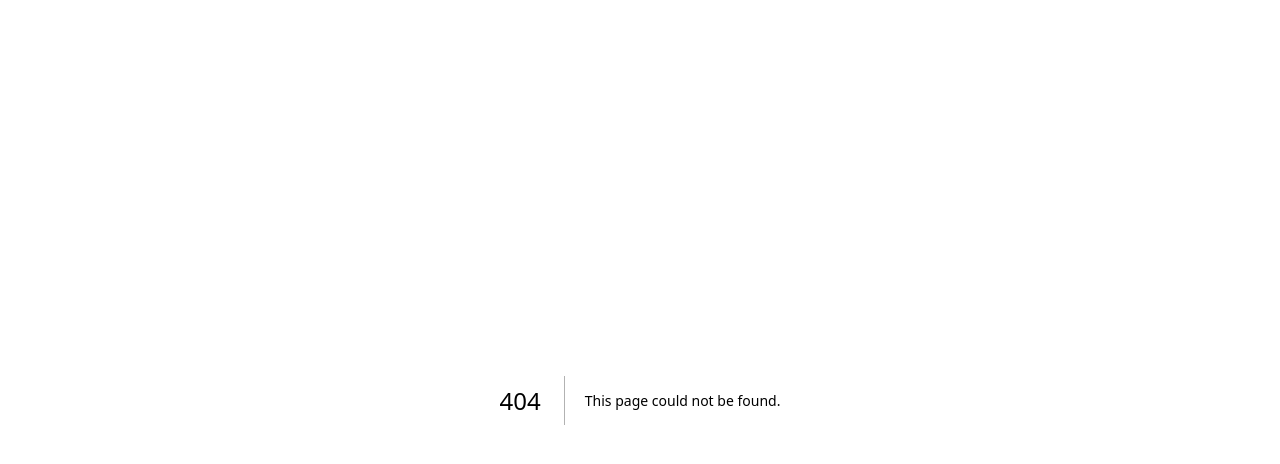
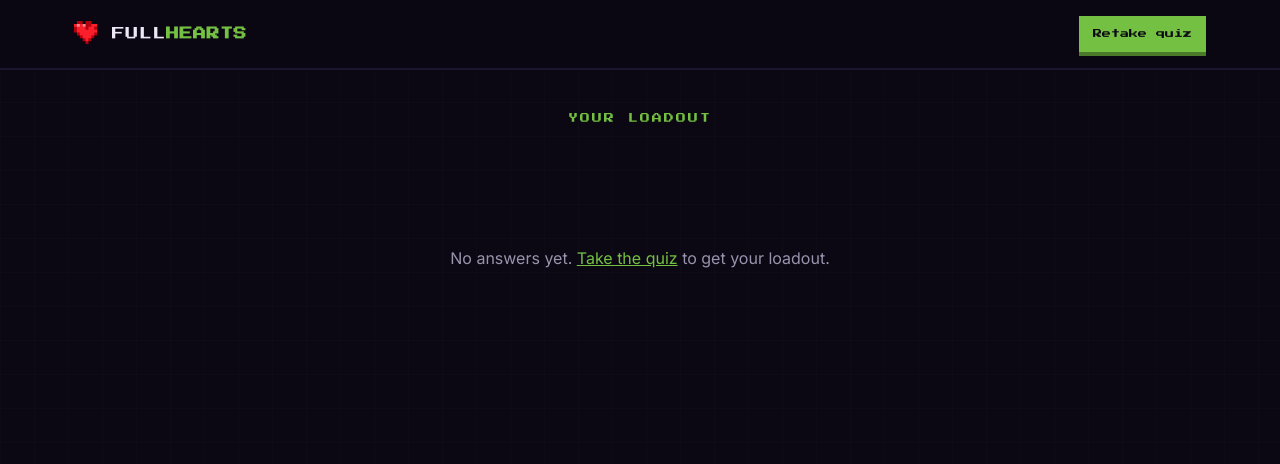
Before and after one commit to YatoVoid/FullHearts, a Next.js app: page /results in a window 1280 px wide. Before the commit this address had no page. Shown: the top 464 px of the page. Built offline with nearby package versions, Linux system fonts and the light colour scheme.

Commit message:
feat: add results page with reasons, deps, and install links

```diff
--- /dev/null
+++ b/app/results/page.tsx
@@ -0,0 +1,146 @@
+"use client";
+
+import { useEffect, useState } from "react";
+import Link from "next/link";
+import type { Mod } from "@/lib/sources/types";
+import type { QuizAnswers } from "@/lib/curation/questions";
+import { recommend, type RankedMod } from "@/lib/recommend/index";
+
+const ANSWERS_KEY = "fullhearts:answers";
+const RARITY = ["r-epic", "r-rare", "r-uncommon"];
+
+const HEART = (
+  <svg viewBox="0 0 9 9" aria-hidden="true">
+    <path d="M1 0h2v1h1V0h2v1h1v1h1v3h-1v1h-1v1h-1v1H4v-1H3V6H2V5H1V4H0V1h1z" fill="#b3000c" />
+    <path d="M1 1h2v1h1v1h1V2h1V1h2v1H7v1h1v1H7v1H6v1H5v1H4V6H3V5H2V4H1V2H0V1h1z" fill="#fb1f2c" />
+    <path d="M1 1h1v1H1zM3 1h1v1H3z" fill="#ff8a90" />
+  </svg>
+);
+
+type Status = "loading" | "ready" | "empty" | "no-answers" | "error";
+
+function loadAnswers(): QuizAnswers | null {
+  try {
+    const raw = sessionStorage.getItem(ANSWERS_KEY);
+    return raw ? (JSON.parse(raw) as QuizAnswers) : null;
+  } catch {
+    return null;
+  }
+}
+
+export default function Results() {
+  const [status, setStatus] = useState<Status>("loading");
+  const [results, setResults] = useState<RankedMod[]>([]);
+  const [summary, setSummary] = useState("");
+  const [degraded, setDegraded] = useState(false);
+
+  useEffect(() => {
+    const answers = loadAnswers();
+    if (!answers || Object.keys(answers).length === 0) {
+      setStatus("no-answers");
+      return;
+    }
+
+    let cancelled = false;
+    (async () => {
+      try {
+        const res = await fetch("/api/mods");
+        if (!res.ok) throw new Error(`/api/mods ${res.status}`);
+        const data = (await res.json()) as { mods: Mod[]; degraded?: boolean };
+        if (cancelled) return;
+        const rec = recommend(answers, data.mods);
+        setResults(rec.results);
+        setSummary(rec.profileSummary);
+        setDegraded(Boolean(data.degraded));
+        setStatus(rec.results.length > 0 ? "ready" : "empty");
+      } catch {
+        if (!cancelled) setStatus("error");
+      }
+    })();
+
+    return () => {
+      cancelled = true;
+    };
+  }, []);
+
+  return (
+    <>
+      <header className="nav">
+        <div className="nav-inner">
+          <Link className="brand" href="/" style={{ textDecoration: "none" }}>
+            <span className="heart" style={{ width: 26, height: 26, display: "inline-flex" }}>{HEART}</span>
+            <span className="name">FULL<b>HEARTS</b></span>
+          </Link>
+          <Link className="nav-cta" href="/quiz">Retake quiz</Link>
+        </div>
+      </header>
+
+      <main className="results">
+        <div className="results-head">
+          <div className="eyebrow">YOUR LOADOUT</div>
+          {status === "ready" && <div className="summary">{summary}</div>}
+        </div>
+
+        {status === "loading" && <p className="results-state">Building your loadout…</p>}
+
+        {status === "no-answers" && (
+          <p className="results-state">
+            No answers yet. <Link href="/quiz" className="g" style={{ color: "var(--grass)" }}>Take the quiz</Link> to get your loadout.
+          </p>
+        )}
+
+        {status === "error" && (
+          <p className="results-state">
+            We couldn&apos;t reach the mod data. Please <Link href="/quiz" style={{ color: "var(--grass)" }}>try again</Link>.
+          </p>
+        )}
+
+        {status === "empty" && (
+          <p className="results-state">
+            No matches for those answers yet. <Link href="/quiz" style={{ color: "var(--grass)" }}>Tweak your quiz</Link> and try again.
+          </p>
+        )}
+
+        {status === "ready" && (
+          <>
+            {degraded && (
+              <p className="degraded-note">Showing curated info — live data is temporarily unavailable.</p>
+            )}
+            <div className="grid">
+              {results.map(({ mod, reason }, i) => {
+                const required = mod.dependencies.filter((d) => d.required);
+                const rarity = RARITY[Math.min(i, RARITY.length - 1)];
+                return (
+                  <article className={`tip ${rarity}`} key={mod.id}>
+                    <div className="row1">
+                      <span className="title">{mod.name}</span>
+                    </div>
+                    <div className="badges">
+                      {mod.loaders.map((l) => <span className="badge" key={l}>{l.toUpperCase()}</span>)}
+                      {mod.gameVersions.slice(0, 1).map((v) => <span className="badge" key={v}>{v}</span>)}
+                    </div>
+                    <p className="desc">{mod.summary}</p>
+                    <p className="why">{reason}</p>
+                    {required.length > 0 && (
+                      <p className="deps">
+                        <b>Requires:</b> {required.map((d) => d.name).join(", ")}
+                      </p>
+                    )}
+                    <div className="tip-links">
+                      {mod.links.modrinth && (
+                        <a href={mod.links.modrinth} target="_blank" rel="noopener noreferrer">Modrinth</a>
+                      )}
+                      {mod.links.curseforge && (
+                        <a className="alt" href={mod.links.curseforge} target="_blank" rel="noopener noreferrer">CurseForge</a>
+                      )}
+                    </div>
+                  </article>
+                );
+              })}
+            </div>
+          </>
+        )}
+      </main>
+    </>
+  );
+}
```
